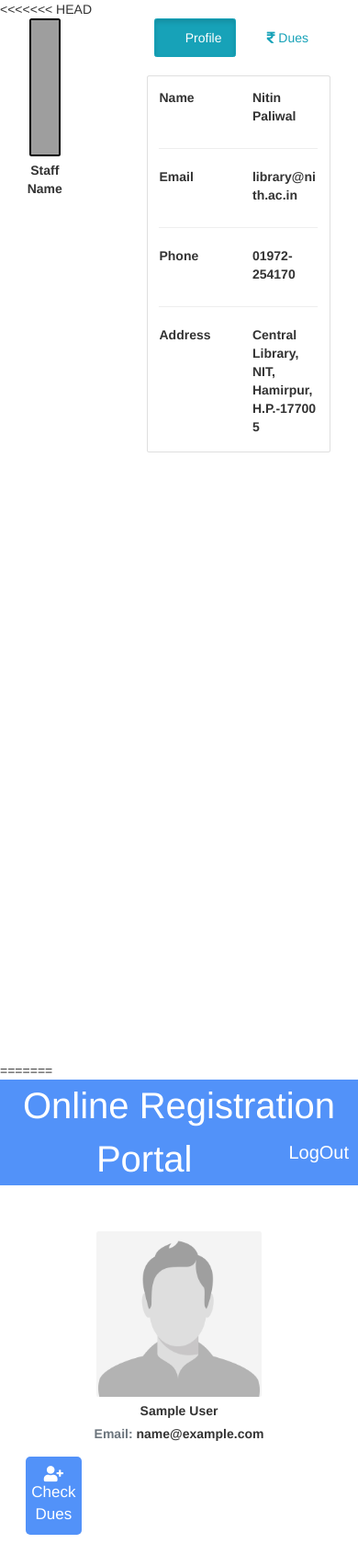
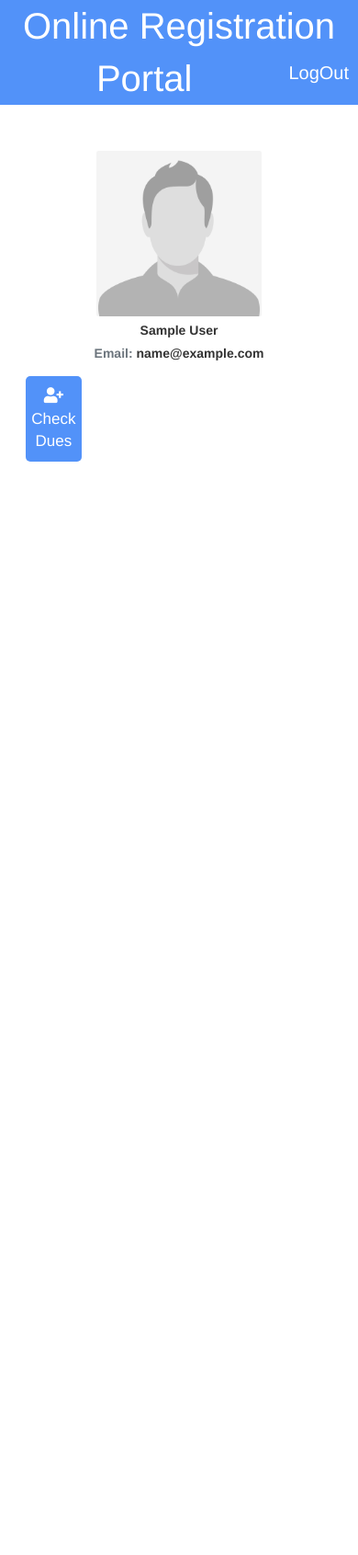
Before and after one commit to al-architjain/al_Semester_Online_Registration_Portal, a Django app: template SORP/sorp_app/templates/sorp_app/staff_profile.html in a window 390 px wide. Shown: the whole page at 92% size. After the commit the page ends 502 px from the top, so only its background shows below. Run offline with Django 3.2, Linux system fonts and the light colour scheme; the template is opened without the code that fills it: most values are stand-ins (such as "Sample title", 1, 10 or a date in 2020); some libraries are stand-ins or nearby versions; grey boxes are pictures that could not be loaded.

Commit message:
edited for conflicts

```diff
--- a/SORP/sorp_app/templates/sorp_app/staff_profile.html
+++ b/SORP/sorp_app/templates/sorp_app/staff_profile.html
@@ -1,158 +1,3 @@
-<<<<<<< HEAD
-<!DOCTYPE html>
-<html lang="en">
-<head>
-  <title>Library Staff</title>
-  <meta charset="utf-8">
-  <meta name="viewport" content="width=device-width, initial-scale=1">
-  <link rel="stylesheet" href="https://maxcdn.bootstrapcdn.com/bootstrap/4.1.0/css/bootstrap.min.css">
-  <script src="https://ajax.googleapis.com/ajax/libs/jquery/3.3.1/jquery.min.js"></script>
-  <script src="https://cdnjs.cloudflare.com/ajax/libs/popper.js/1.14.0/umd/popper.min.js"></script>
-  <script src="https://maxcdn.bootstrapcdn.com/bootstrap/4.1.0/js/bootstrap.min.js"></script>
-
-  <link rel="stylesheet" href="https://cdnjs.cloudflare.com/ajax/libs/font-awesome/4.7.0/css/font-awesome.min.css">
-</head>
-
-<body>
-<br>
-
-<div class="container">
-  <div class="row">
-<div class="col-lg-3 col-md-3 col-sm-3 col-xs-3">
-
-  <img class="rounded mx-auto d-block" width="150" height="150" src="profile_empty.jpg" alt="Staff Image" style="border:2px solid black" />
-  <div class="text-center font-weight-bold mt-2">
-  <label id="StaffName">Staff Name</label>
-  </div>
-</div>
-<div class="col-lg-1 col-md-1 col-sm-1 col-xs-1">
-</div>
-
-<div class="col-lg-8 col-md-8 col-sm-8 col-xs-8">
-
-  <!-- Nav pills -->
-  <ul class="nav nav-pills justify-content-around" role="tablist">
-    <li class="nav-item">
-      <a class="nav-link btn btn-outline-info active" data-toggle="pill" href="#LibrarianProfile"><i class="fa fa-user-circle-o"></i> Profile </a>
-    </li>
-    <li class="nav-item">
-      <a class="nav-link btn btn-outline-info" data-toggle="pill" href="#CheckDue"><i class="fa fa-rupee"></i> Dues</a>
-    </li>
-
-  </ul>
-
-  <!-- Tab panes -->
-  <div class="tab-content">
-    <div id="LibrarianProfile" class="container tab-pane active"><br>
-
-      <div class="card">
-           <div class="card-body text-justify">
-             <div class="row">
-                     <div class="col-lg-6 col-md-6 col-sm-6 col-xs-6">
-                         <label class="font-weight-bold">Name</label>
-                       </div>
-                         <div class="col-lg-6 col-md-6 col-sm-6 col-xs-6">
-                         <label>Nitin Paliwal</label>
-                       </div>
-                   </div>
-                   <hr />
-
-                   <div class="row">
-                           <div class="col-lg-6 col-md-6 col-sm-6 col-xs-6">
-                               <label class="font-weight-bold">Email</label>
-                             </div>
-                               <div class="col-lg-6 col-md-6 col-sm-6 col-xs-6">
-                               <label>library@nith.ac.in</label>
-                             </div>
-                         </div>
-                         <hr />
-
-
-                         <div class="row">
-                                 <div class="col-lg-6 col-md-6 col-sm-6 col-xs-6">
-                                     <label class="font-weight-bold">Phone</label>
-                                   </div>
-                                     <div class="col-lg-6 col-md-6 col-sm-6 col-xs-6">
-                                     <label>01972-254170</label>
-                                   </div>
-                               </div>
-                               <hr />
-
-                               <div class="row">
-                                       <div class="col-lg-6 col-md-6 col-sm-6 col-xs-6">
-                                           <label class="font-weight-bold">Address</label>
-                                         </div>
-                                           <div class="col-lg-6 col-md-6 col-sm-6 col-xs-6">
-                                           <label>Central Library, NIT, Hamirpur, H.P.-177005 </label>
-                                         </div>
-                                     </div>
-
-         </div>
-
-       </div>
-
-
-    </div>
-    <div id="CheckDue" class="container tab-pane fade"><br>
-      <div class="card">
-
-               <div class="card-header text-center">
-                 <h4>Library Due</h4>
-               </div>
-
-
-
-               <div class="card-body text-center">
-                  <p class="card-text">If unpaid, visit Library before Registration</p>
-                  <form action="http://library.nith.ac.in/library/contact_us.php">
-                    <button class="btn btn-success">Check Now!</button>
-                  </form>
-                </div>
-				</div>
-				<br>
-
-				<div class="card">
-				<div class="card-header text-center">
-                 <h4>Admin Due</h4>
-               </div>
-
-
-               <div class="card-body text-center">
-                  <p class="card-text text-capitalize">If unpaid, visit Administrative Block before Registration</p>
-                  <form action="http://nith.ac.in/nith/?page_id=12037">
-                    <button class="btn btn-success">Check Now!</button>
-                  </form>
-                </div>
-				</div>
-				<br>
-
-
-				<div class="card">
-				<div class="card-header text-center">
-                 <h4>Hostel Due</h4>
-               </div>
-
-               <div class="card-body text-center">
-                  <p class="card-text text-capitalize">If unpaid, visit your respective MMCA office before Registration</p>
-                  <form action="http://nith.ac.in/nith/?page_id=12037">
-                    <button class="btn btn-success">Check Now!</button>
-                  </form>
-                </div>
-			   </div>
-			   <br>
-
-
-			</div>
-          </div>
-
-      </div>
-	</div>
-
-</div>
-</div>
-</body>
-</html>
-=======
 {% extends "base.html" %}
 
     {% block title %}
@@ -165,14 +10,12 @@
 
     {% block styles %}
             <style>
-
                 img {
                     width: 50%;
                 }
                     .tab {
                         overflow: hidden;
                     }
-
                     /* Style the buttons inside the tab */
                     .tab button {
                         border-radius: 5px;
@@ -189,18 +32,15 @@
                         white-space: wrap;
                         text-overflow: ellipsis;
                     }
-
                     /* Change background color of buttons on hover */
                     .tab button:hover {
                         background-color: lightblue;
                     }
-
                     /* Create an active/current tablink class */
                     .tab button.active {
                         color: white;
                         background-color: #5292f9;
                     }
-
                     /* Style the tab content */
                     .tabcontent {
                         display: none;
@@ -208,18 +48,15 @@
                         -webkit-animation: fadeEffect 1s;
                         animation: fadeEffect 1s;
                     }
-
                     /* Fade in tabs */
                     @-webkit-keyframes fadeEffect {
                         from {opacity: 0;}
                         to {opacity: 1;}
                     }
-
                     @keyframes fadeEffect {
                         from {opacity: 0;}
                         to {opacity: 1;}
                     }
-
                     div#CheckDue{
                         display: block;
                     }
@@ -229,7 +66,7 @@
 
     {% block bodycontent %}
         <div style="background: #5292f9" class="text-center">
-            <p style="font-size: 40px; color: white">Online Registration Portal <span style="font-size: 50%; margin-top: 2%;" class="float-right"><a style=" color: white; margin-right:10px" href="">LogOut</a></span></p>
+            <p style="font-size: 40px; color: white">Online Registration Portal <span style="font-size: 50%; margin-top: 2%;" class="float-right"><a style=" color: white; margin-right:10px" href="/login">LogOut</a></span></p>
         </div>
 
         <div class="container">
@@ -446,5 +283,4 @@
         {% block staticfiles %}
             {% load static %}
             <script type="text/javascript" src="{% static "sorp_app/r_addstudent.js" %}"></script>
-        {% endblock %}
->>>>>>> aa09396a22f7afae6f62e64465924dc7db6eca77
+{% endblock %}
```
